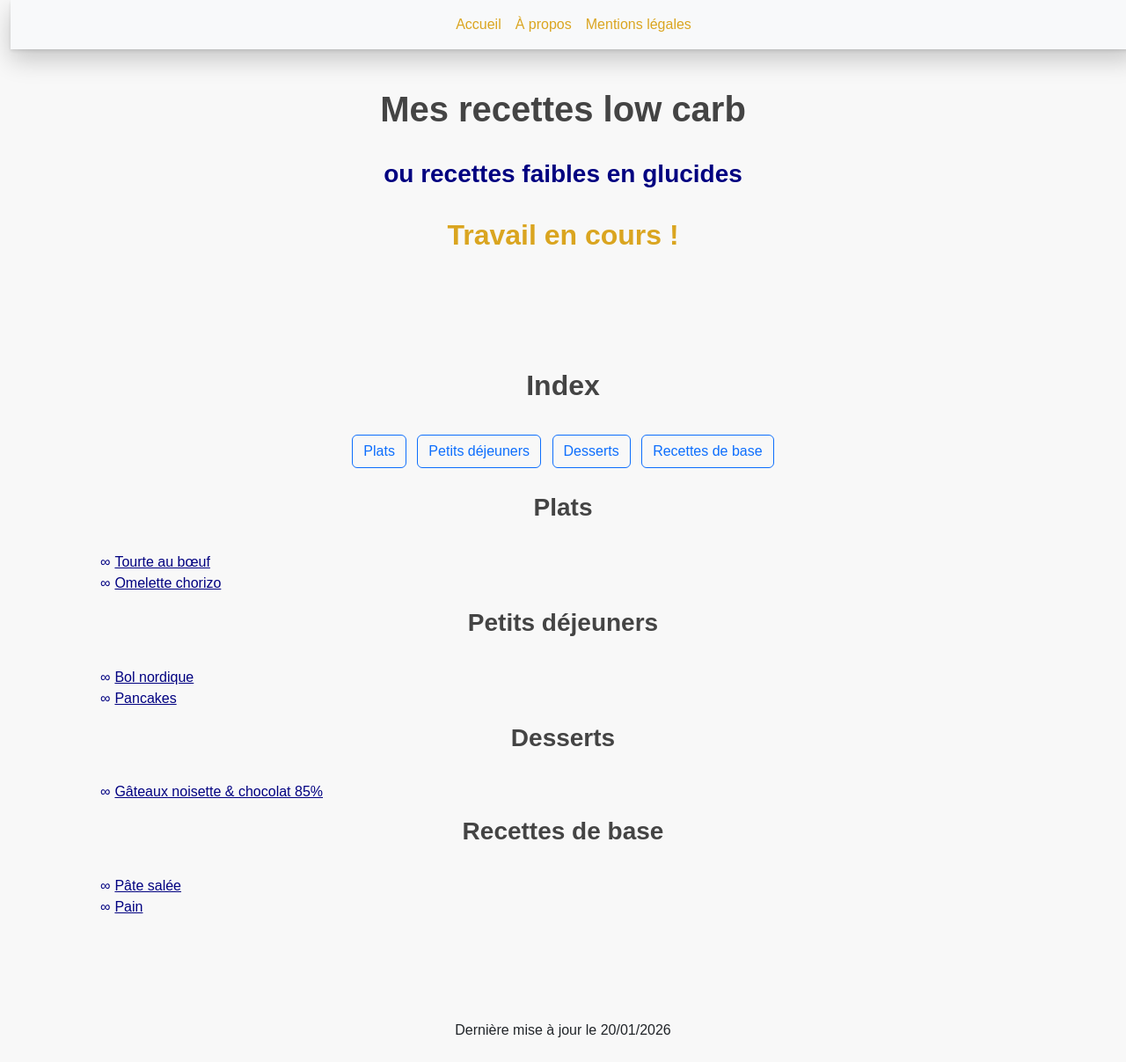
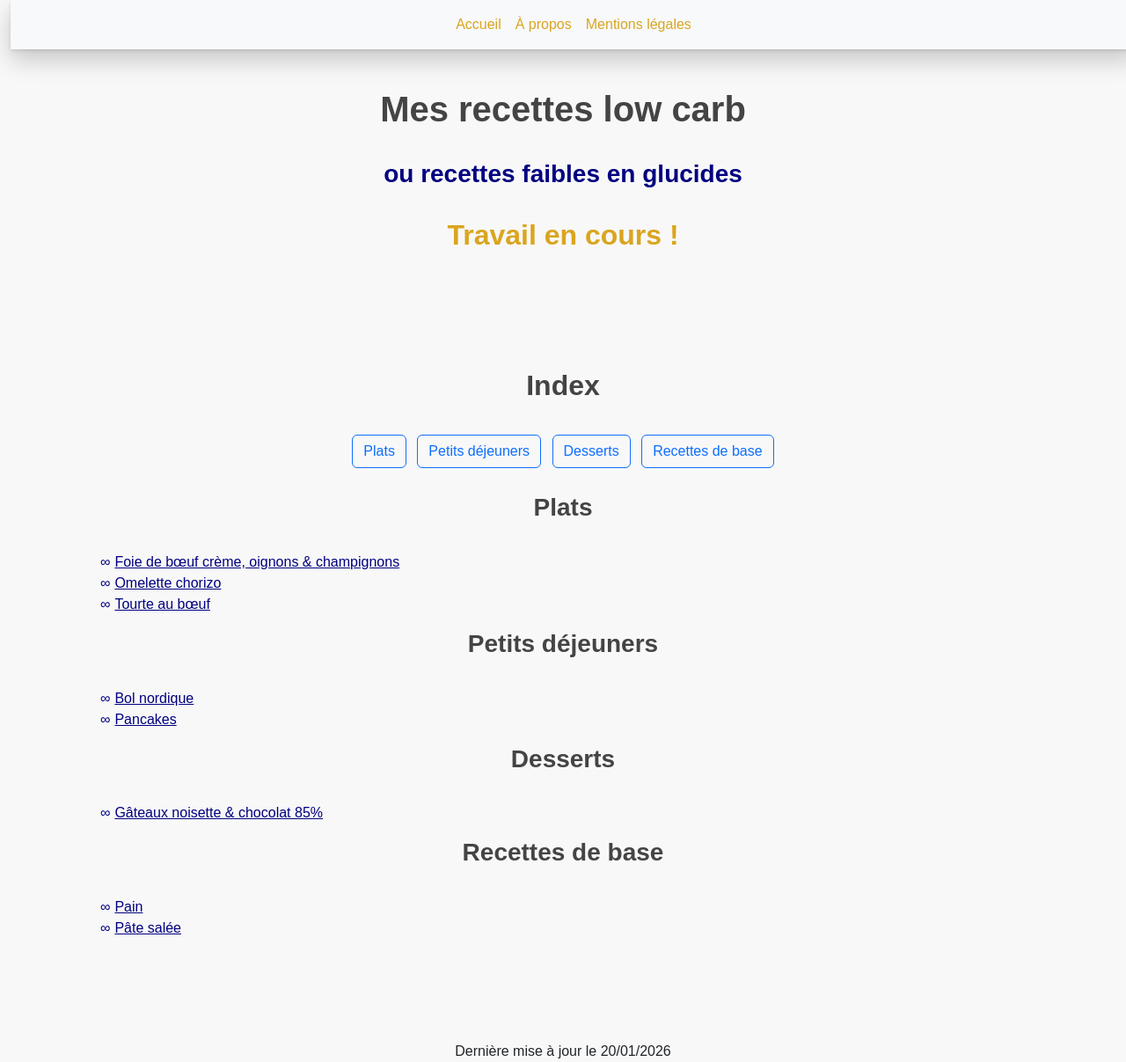
Before and after one commit to laurie-boissay/laurie-boissay.github.io, a Jekyll site: the page built from index.html, in a window 1280 px wide and 1207 px high. Shown: the whole window at 88% size. Built offline with Jekyll 4.4.1, drawn with Linux system fonts in a browser that asks for light colours.

Commit message:
Update index.html

```diff
--- a/index.html
+++ b/index.html
@@ -31,29 +31,34 @@ description: "Mes recettes low carb (recettes faibles en glucides). Index : plat
 
     <div class="container">
 
+      <!-- PLATS -->
       <h3 id="plats">Plats</h3>
       <ul>
+        <li><a href="recettes/foie-boeuf-creme-oignons-champignons.html">Foie de bœuf crème, oignons & champignons</a></li>
+        <li><a href="recettes/omelette-chorizo.html">Omelette chorizo</a></li>
         <li><a href="recettes/tourte-boeuf.html">Tourte au bœuf</a></li>
-        <li><a href="recettes/omelette-chorizo.html">Omelette chorizo</a></li>
         <!-- <li><a href="recettes/poulet-creme-champignons.html">Poulet crème champignons</a></li> -->
       </ul>
 
+      <!-- PETITS DÉJEUNERS -->
       <h3 id="petitdej">Petits déjeuners</h3>
       <ul>
         <li><a href="recettes/bol-nordique.html">Bol nordique</a></li>
         <li><a href="recettes/pancakes-low-carb.html">Pancakes</a></li>
       </ul>
 
+      <!-- DESSERTS -->
       <h3 id="desserts">Desserts</h3>
       <ul>
+        <li><a href="recettes/gateaux-noisettes-chocolat.html">Gâteaux noisette & chocolat 85%</a></li>
         <!-- <li><a href="recettes/cheesecake-low-carb.html">Cheesecake low carb</a></li> -->
-        <li><a href="recettes/gateaux-noisettes-chocolat.html">Gâteaux noisette & chocolat 85%</a></li>
       </ul>
 
+      <!-- BASES -->
       <h3 id="bases">Recettes de base</h3>
       <ul>
+        <li><a href="recettes/pain.html">Pain</a></li>
         <li><a href="recettes/pate-salee.html">Pâte salée</a></li>
-        <li><a href="recettes/pain.html">Pain</a></li>
       </ul>
 
     </div>
```
